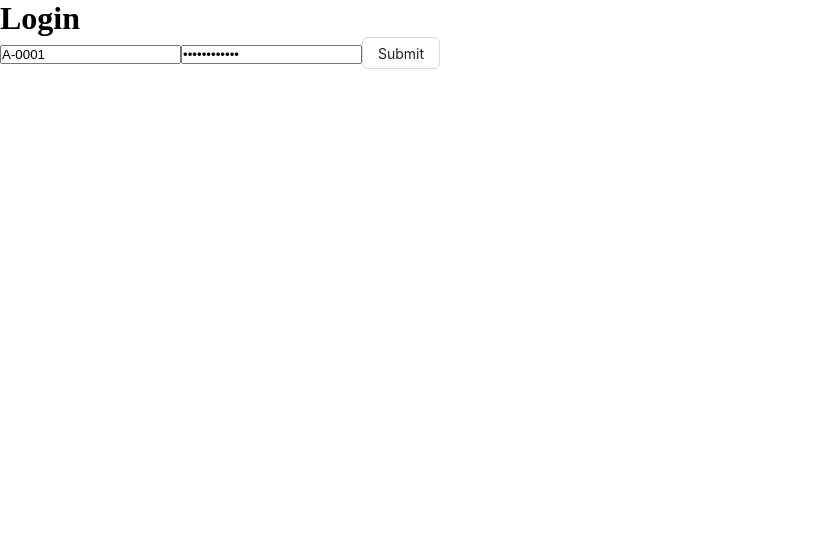
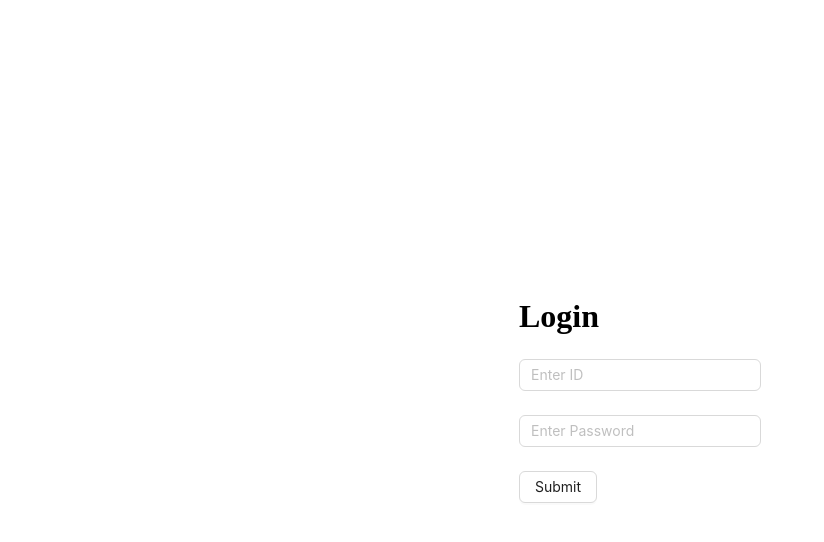
Before and after one commit to devsrsihab/PH-UNI-CLIENT, a React (Vite) app: page /auth/login in a window 1280 px wide. Shown: the top 542 px of the page, without its empty margins (0-824 px from the left). Built offline with nearby package versions, Linux system fonts and the light colour scheme.

Commit message:
[Login] has been done successfully

```diff
--- /dev/null
+++ b/src/components/form/PHForm.tsx
@@ -0,0 +1,19 @@
+import { ReactNode } from "react";
+import { FormProvider, SubmitHandler, useForm } from "react-hook-form";
+
+const PHForm = ({
+  onSubmit,
+  children,
+}: {
+  onSubmit: SubmitHandler<any>;
+  children: ReactNode;
+}) => {
+  const methods = useForm();
+  return (
+    <FormProvider {...methods}>
+      <form onSubmit={methods.handleSubmit(onSubmit)}>{children}</form>
+    </FormProvider>
+  );
+};
+
+export default PHForm;
--- /dev/null
+++ b/src/components/form/PHInput.tsx
@@ -0,0 +1,23 @@
+import { Input } from "antd";
+import { Controller } from "react-hook-form";
+
+const PHInput = ({
+  type,
+  name,
+  label,
+}: {
+  type: string;
+  name: string;
+  label: string;
+}) => {
+  return (
+    <Controller
+      name={name}
+      render={({ field }) => (
+        <Input placeholder={label} {...field} id={name} type={type} />
+      )}
+    />
+  );
+};
+
+export default PHInput;
--- a/src/pages/auth/Login.tsx
+++ b/src/pages/auth/Login.tsx
@@ -1,28 +1,28 @@
-import { Button } from "antd";
-import { SubmitHandler, useForm } from "react-hook-form";
+import { Button, Flex, Space } from "antd";
+import { SubmitHandler } from "react-hook-form";
 import { useLoginMutation } from "../../redux/features/auth/authApi";
 import { useAppDispatch } from "../../redux/hooks";
 import { setuser, TUser } from "../../redux/features/auth/authSlice";
 import { verifyToken } from "../../utils/verifyToken";
 import { useNavigate } from "react-router-dom";
 import { toast } from "sonner";
+import PHForm from "../../components/form/PHForm";
+import PHInput from "../../components/form/PHInput";
 
 const Login = () => {
   const [login] = useLoginMutation();
   const navigate = useNavigate();
-  const { register, handleSubmit } = useForm<TPayload>({
-    defaultValues: { id: "A-0001", password: "112233445566" },
-  });
   const distpatch = useAppDispatch();
+
+  //   defaultValues: { id: "A-0001", password: "112233445566" },
 
   type TPayload = {
     id: string;
     password: string;
   };
 
-  const onSubmit: SubmitHandler<TPayload> = async (
-    payload: TPayload
-  ): Promise<void> => {
+  const onSubmit: SubmitHandler<TPayload> = async (payload: TPayload) => {
+    console.log(payload);
     const userInfo = {
       id: payload.id,
       password: payload.password,
@@ -41,12 +41,16 @@ const Login = () => {
   };
 
   return (
-    <form onSubmit={handleSubmit(onSubmit)}>
-      <h1>Login</h1>
-      <input {...register("id", { required: true })} type="text" />
-      <input {...register("password", { required: true })} type="password" />
-      <Button htmlType="submit">Submit</Button>
-    </form>
+    <Flex gap={33} justify="center" align="center" style={{ height: "100vh" }}>
+      <PHForm onSubmit={onSubmit}>
+        <Space direction="vertical" size="large">
+          <h1>Login</h1>
+          <PHInput label="Enter ID" type="text" name="id" />
+          <PHInput label="Enter Password" type="password" name="password" />
+          <Button htmlType="submit">Submit</Button>
+        </Space>
+      </PHForm>
+    </Flex>
   );
 };
 
```
